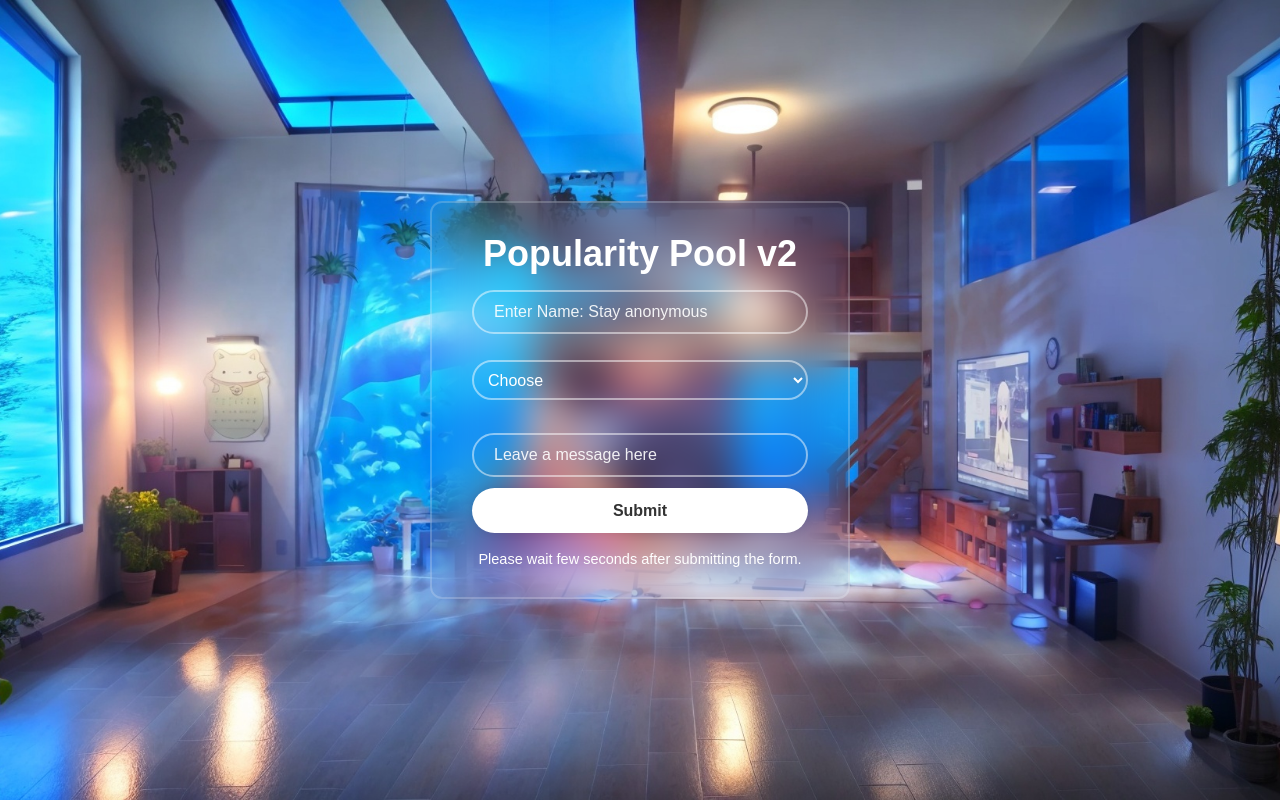
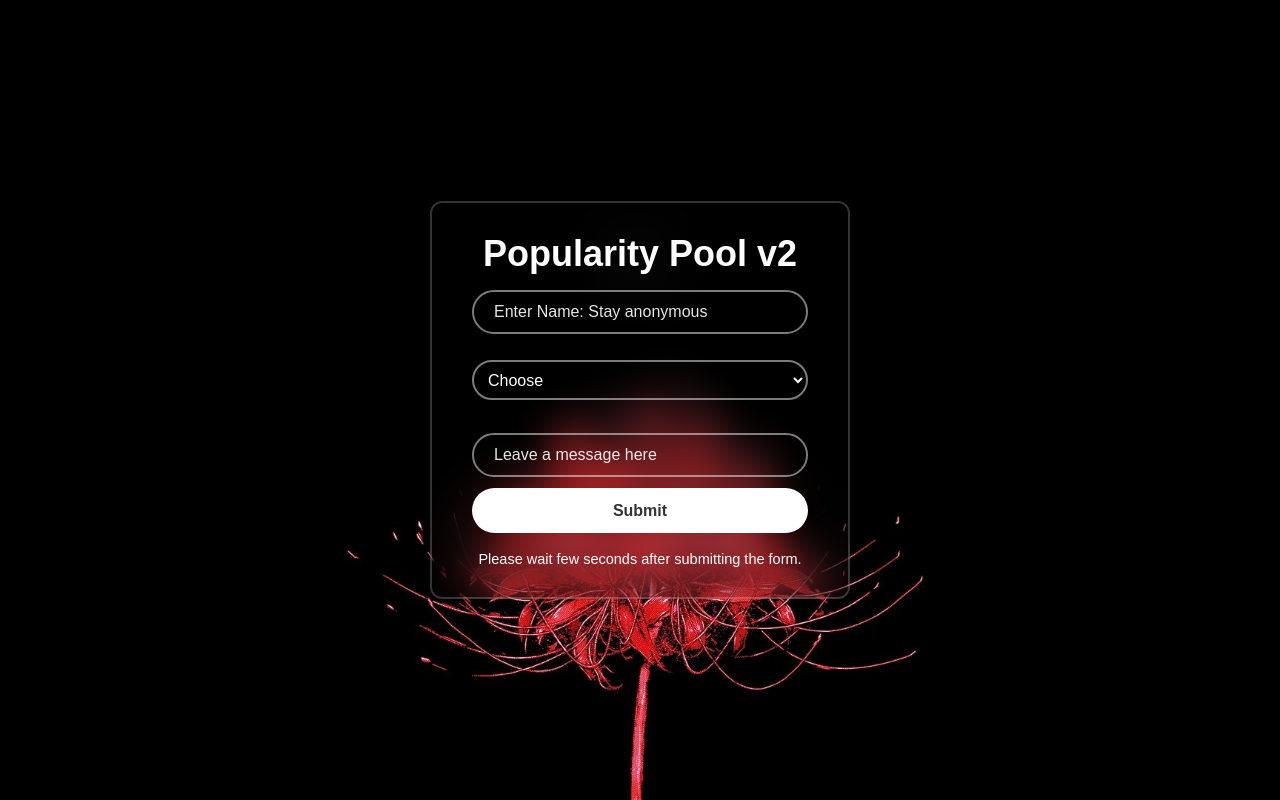
Before and after one commit to reuelrai/Popularity-Pool-v2-Final, a plain HTML site: page index.html in a window 1280 px wide. Drawn offline with Linux system fonts and the light colour scheme.

Commit message:
Updated Background

```diff
--- a/stylesheet.css
+++ b/stylesheet.css
@@ -9,7 +9,7 @@ body {
     justify-content: center;
     align-items: center;
     min-height: 100vh;
-    background: url('bg.jpg') no-repeat;
+    background: url('desktop.jpg') no-repeat;
     background-size: cover;
     background-position: center;
 }
```
Also changed, not shown: desktop.jpg (added).
